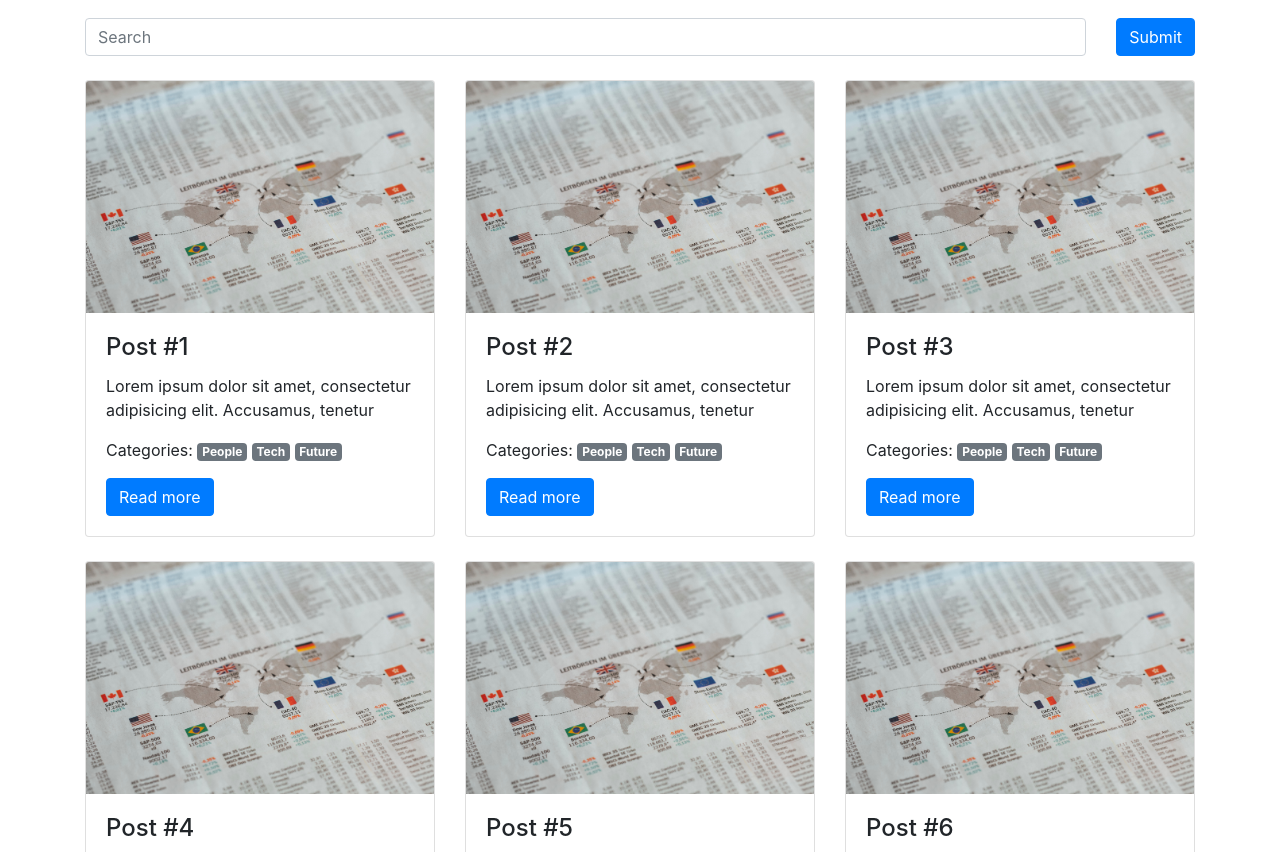
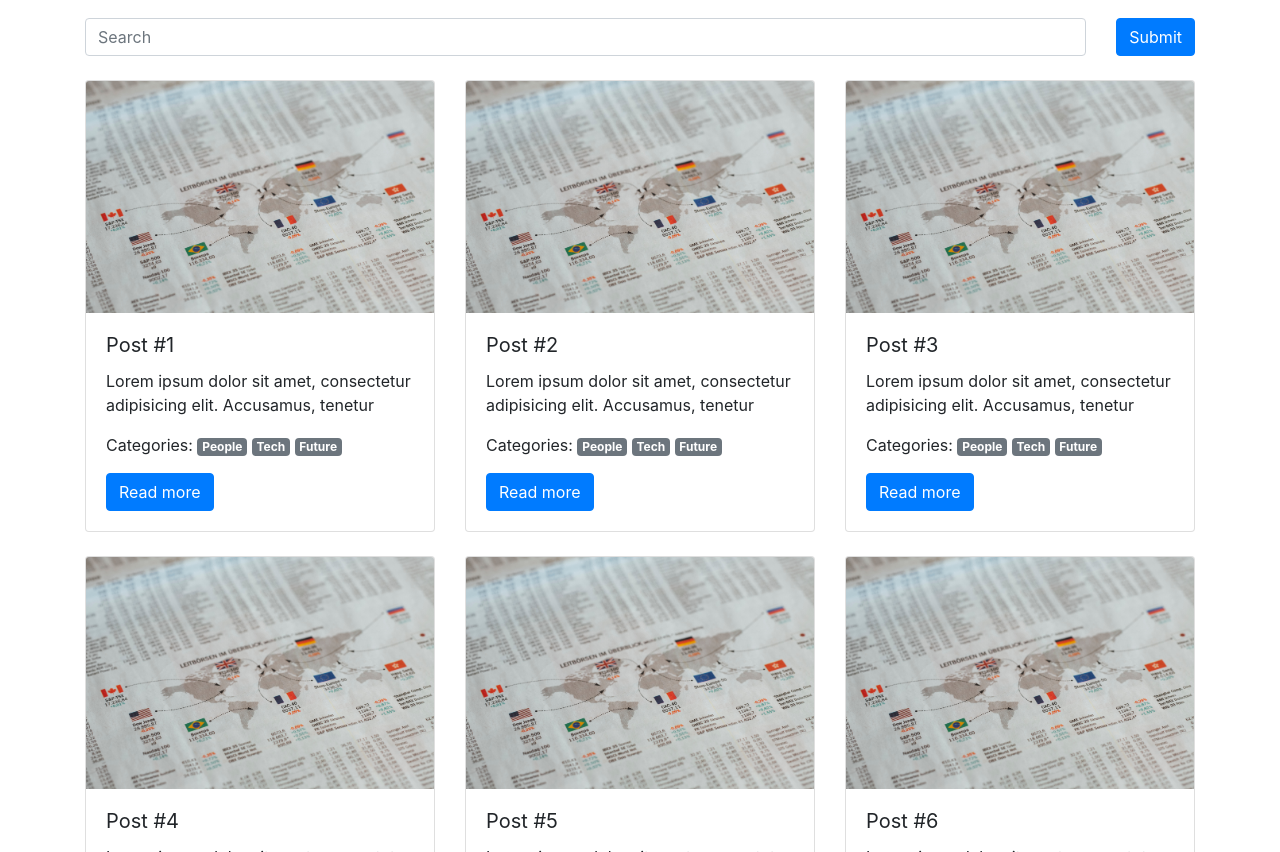
Before and after one commit to vastaaberg/btc-test-task, a plain HTML site: page index.html in a window 1280 px wide. Shown: the part 62-914 px from the top of the page. Drawn offline with nearby package versions, Linux system fonts and the light colour scheme.

Commit message:
Test task v1.2. Card titles.

```diff
--- a/index.html
+++ b/index.html
@@ -6,6 +6,10 @@
     <meta name="viewport" content="width=device-width, initial-scale=1, shrink-to-fit=no">
 
     <link rel="stylesheet" href="https://stackpath.bootstrapcdn.com/bootstrap/4.4.1/css/bootstrap.min.css" integrity="sha384-Vkoo8x4CGsO3+Hhxv8T/Q5PaXtkKtu6ug5TOeNV6gBiFeWPGFN9MuhOf23Q9Ifjh" crossorigin="anonymous">
+
+    <style type="text/css">
+      .card-title { font-weight: normal; }
+    </style>
 
     <title>Test task</title>
 
@@ -37,7 +41,7 @@
           <div class="card h-100">
             <img src="sources/img1.jpg" class="card-img-top" alt="...">
             <div class="card-body">
-              <h4 class="card-title"> Post #1 </h4>
+              <h5 class="card-title"> Post #1 </h5>
               <p class="card-text"> Lorem ipsum dolor sit amet, consectetur adipisicing elit. Accusamus, tenetur </p>
 
               <!--Tags-->
@@ -81,7 +85,7 @@
           <div class="card h-100">
             <img src="sources/img1.jpg" class="card-img-top" alt="...">
             <div class="card-body">
-              <h4 class="card-title">Post #2</h4>
+              <h5 class="card-title">Post #2</h5>
               <p class="card-text">Lorem ipsum dolor sit amet, consectetur adipisicing elit. Accusamus, tenetur</p>
 
                <!--Tags-->
@@ -125,7 +129,7 @@
           <div class="card h-100">
             <img src="sources/img1.jpg" class="card-img-top" alt="...">
             <div class="card-body">
-              <h4 class="card-title">Post #3</h4>
+              <h5 class="card-title">Post #3</h5>
               <p class="card-text">Lorem ipsum dolor sit amet, consectetur adipisicing elit. Accusamus, tenetur</p>
 
                <!--Tags-->
@@ -169,7 +173,7 @@
           <div class="card h-100">
             <img src="sources/img1.jpg" class="card-img-top" alt="...">
             <div class="card-body">
-              <h4 class="card-title">Post #4</h4>
+              <h5 class="card-title">Post #4</h5>
               <p class="card-text">Lorem ipsum dolor sit amet, consectetur adipisicing elit. Accusamus, tenetur</p>
 
                <!--Tags-->
@@ -213,7 +217,7 @@
           <div class="card h-100">
             <img src="sources/img1.jpg" class="card-img-top" alt="...">
             <div class="card-body">
-              <h4 class="card-title">Post #5</h4>
+              <h5 class="card-title">Post #5</h5>
               <p class="card-text">Lorem ipsum dolor sit amet, consectetur adipisicing elit. Accusamus, tenetur</p>
 
                <!--Tags-->
@@ -257,8 +261,8 @@
           <div class="card h-100">
             <img src="sources/img1.jpg" class="card-img-top" alt="...">
             <div class="card-body">
-              <h4 class="card-title">Post #6</h4>
-              <p class="card-text">Lorem ipsum dolor sit amet, consectetur adipisicing elit. Accusamus, tenetur</p>
+              <h5 class="card-title">Post #6</h5>
+              <p class="card-text">Lorem ipum dolor sit amet, consectetur adipisicing elit. Accusamus, tenetur</p>
 
                <!--Tags-->
 
```
